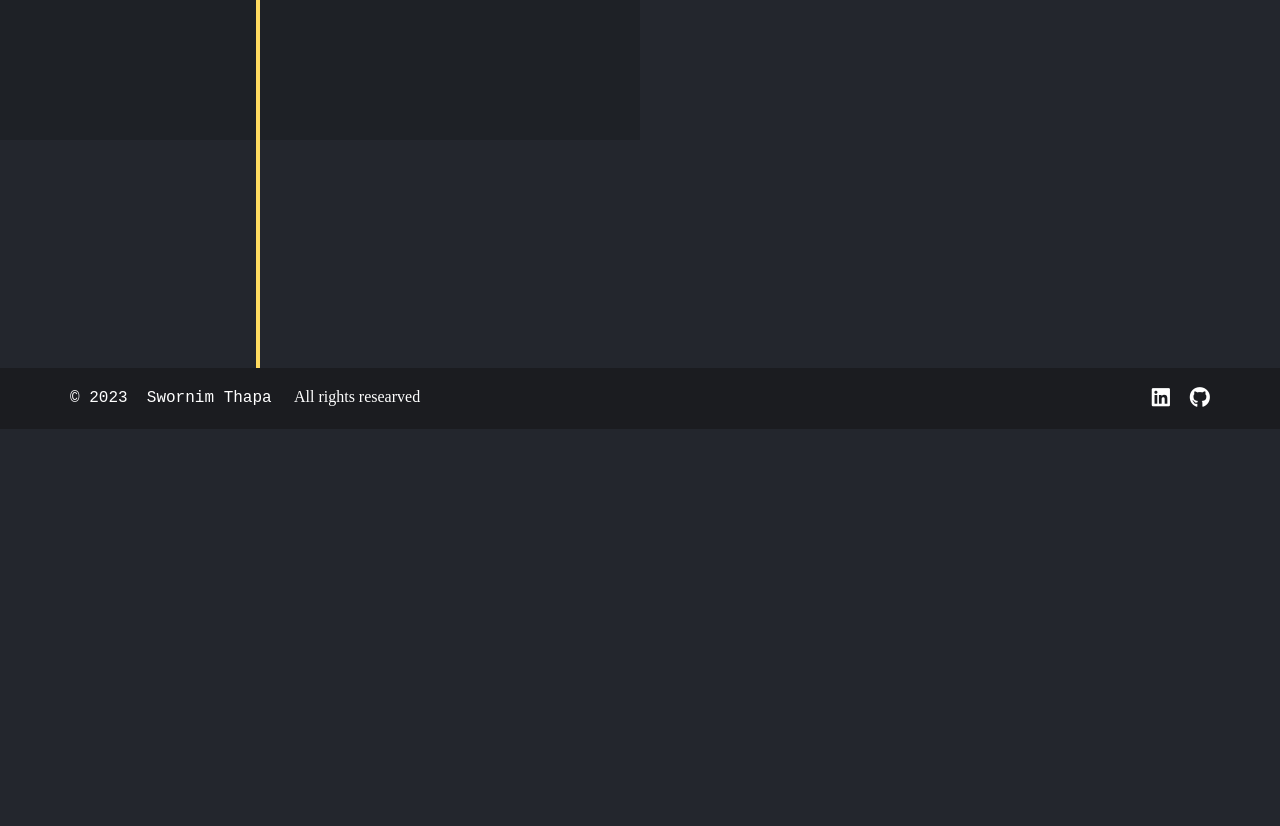
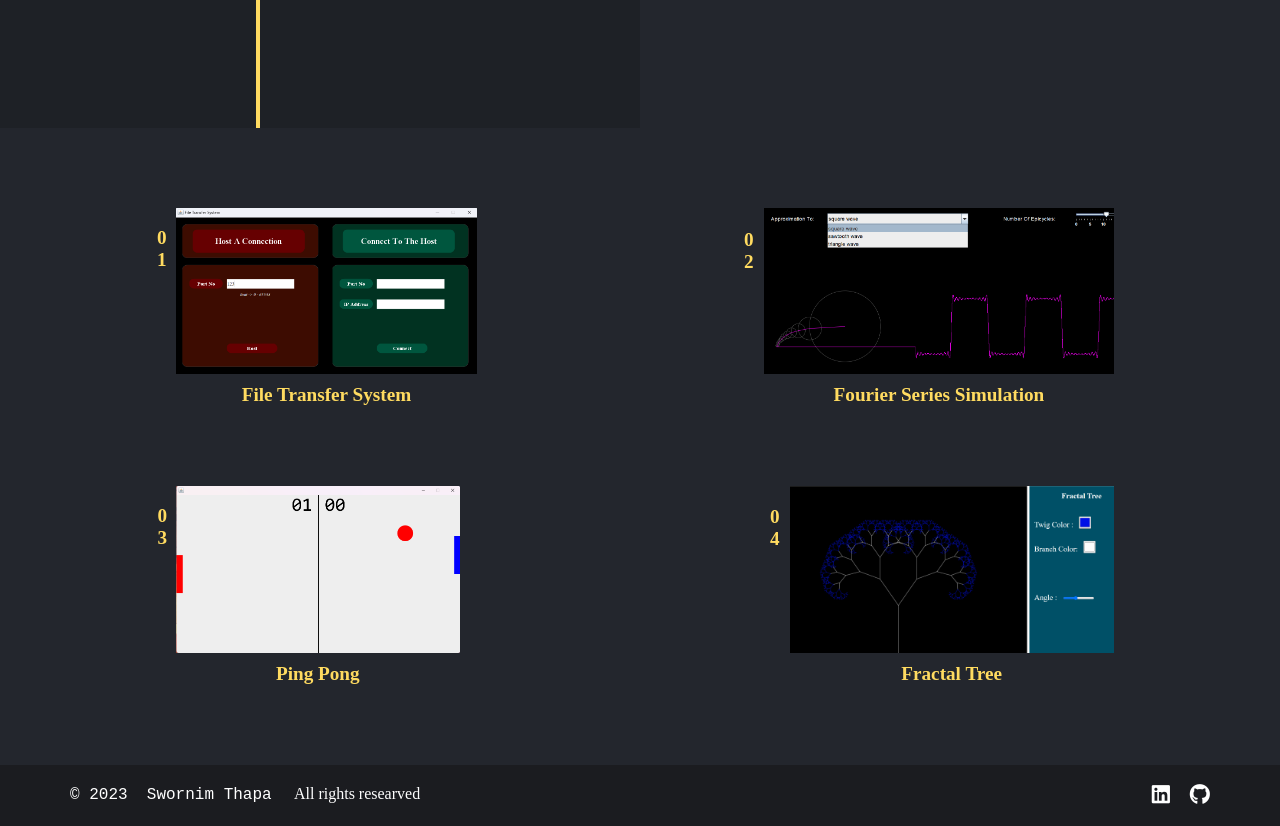
Before and after one commit to swornimthapa/portfolio, a plain HTML site: page index.html in a window 1280 px wide. Shown: the part 660-1486 px from the top of the page. Before the commit the page ends 1089 px from the top, so only its background shows below. Drawn offline with Linux system fonts and the light colour scheme; some icons are missing; a web font is replaced by a local one.

Commit message:
added project section

```diff
--- a/css/navfooter.css
+++ b/css/navfooter.css
@@ -23,7 +23,6 @@ body{
     display: flex;
     flex-direction: column;
     min-height: 100vh;
-
 
 }
 .navbar{
@@ -225,12 +224,12 @@ footer{
          /* width: fit-content; */
 
     }
-    .copyright-container{
+    /* .copyright-container{
       margin: 15px;
       text-align: center;
 
 
-    }
+    } */
     .footer-container ul li{
      margin-right: 20px;
     }
--- /dev/null
+++ b/css/projectsstyle.css
@@ -0,0 +1,83 @@
+.project-section{
+    background-color: rgb(35 38 45);
+    /* height: 100vh; */
+}
+
+.project-main-container{
+    display: flex;
+    justify-content: space-between;
+    padding: 0 15vw;
+    padding-top:10vh
+
+}
+.project-main-container.second{
+    padding-bottom: 10vh;
+}
+.project-container{
+    color:rgb(255 219 96);
+    display: flex;
+    font-size: 3vmax;
+
+}
+.project-child-container{
+    display: flex;
+    flex-direction: column;
+    align-items: center;
+
+}
+.project-container img{
+    /* height: 13vw; */
+    height: 13vmax;
+}
+.project-container h1{
+    margin-top: 10px;
+    font-size: 0.5em;
+}
+.project-container .project-number{
+    display: flex;
+    flex-direction: column;
+    padding: 3%;
+    /* font-size: 3em; */
+}
+
+
+
+/* Responsive code for project container */
+@media only screen and (max-width: 1300px ){
+    .project-container img{
+        /* height: 150px; */
+    }
+
+    .project-main-container{
+        padding: 0 13vw;
+        padding-top:10vh
+    }
+    .project-container{
+        display: flex;
+        justify-content: flex-end;
+
+    }
+}
+
+
+/* drop down button appears */
+@media only screen and (max-width: 1070px ){
+
+
+    .project-main-container{
+        padding: 0 11vw;
+        padding-top:10vh
+    }
+    .project-main-container{
+        flex-direction: column;
+    }
+    .project-container.second{
+        margin-top: 10vh;
+    }
+}
+
+@media only screen and (max-width: 1060px ){
+    .project-container img{
+        /* height: 13vh; */
+    }
+}
--- a/css/style.css
+++ b/css/style.css
@@ -19,9 +19,11 @@
 
 
 .home-section{
+    height: 70vh;
     display: flex;
     margin: 0 20vw;
     margin-top: 20vh;
+    overflow: hidden;
 
 }
  .mouse{
--- a/index.html
+++ b/index.html
@@ -43,8 +43,9 @@
       referrerpolicy="no-referrer"
     />
 
+    <link rel="stylesheet" href="./css/navfooter.css" />
     <link rel="stylesheet" href="./css/style.css" />
-    <link rel="stylesheet" href="./css/navfooter.css" />
+    <link rel="stylesheet" href="./css/projectsstyle.css" />
   </head>
   <body>
     <section class="background">
@@ -53,7 +54,6 @@
         <div class="right-div"></div>
       </div>
     </section>
-
 
     <header>
       <nav class="navbar">
@@ -101,31 +101,90 @@
         <i class="fa-solid fa-computer-mouse"></i>
       </div>
       <section class="home-section">
-
         <div class="line"></div>
-        <div  class="intro-container">
+        <div class="intro-container">
           <h1 class="start">start</h1>
-          <h1>Hi, my name is <span style="color: rgb(255 219 96);">Swornim Thapa</span></h1>
+          <h1>
+            Hi, my name is
+            <span style="color: rgb(255 219 96)">Swornim Thapa</span>
+          </h1>
           <h1>I <span>design</span> and develop websites</h1>
-          <h1 class="start" style="margin-top: 30px;">Let me show you.......</h1>
+          <h1 class="start" style="margin-top: 30px">Let me show you.......</h1>
           <button type="button">See my work</button>
-
         </div>
       </section>
 
-      <!-- <section class="home-section">
-        <div class="background-text">
-          <h1>Swornim</h1>
-          <i class="fa-solid fa-hat-cowboy"></i>
-        </div>
-        <div class="home-intro-container">
-          <h1>HI,</h1>
-          <h1>my name is swornim thapa</h1>
-      </div>
+      <!-- project section -->
+      <!-- <section class="project-section">
+
+          <div class=".projectsectionline-container">
+            <div class="projectsection-line"></div>
+          </div>
+          <div class="all-projects-container">
+            <div class="box1">
+              <div class="project-container image1">
+                <img src="./images/1.png" alt="file-transefer-picture" />
+                <h1>01 FIle Transfer System</h1>
+              </div>
+            </div>
+
+            <div class="box2">
+              <div class="project-container image2" >
+                <img src="./images/1.png" alt="file-transefer-picture" />
+                <h1>01 FIle Transfer System</h1>
+              </div>
+
+              <div class="project-container image3">
+                <img src="./images/fourierseries.png" alt="file-transefer-picture" />
+                <h1>01 FIle Transfer System</h1>
+              </div>
+
+              <div class="project-container image4">
+                <img src="./images/fractaltree.png" alt="file-transefer-picture" />
+                <h1>01 FIle Transfer System</h1>
+              </div>
+
+            </div>
+
+          </div>
       </section> -->
 
+      <section class="project-section">
+        <div class="project-main-container">
+          <div class="project-container">
+            <h1 class="project-number"><span>0</span><span>1</span></h1>
+            <div class="project-child-container">
+              <img src="./images/1.png" alt="file-transfer-system" />
+              <h1>File Transfer System</h1>
+            </div>
+          </div>
 
+          <div class="project-container second">
+            <h1 class="project-number"><span>0</span><span>2</span></h1>
+            <div class="project-child-container">
+              <img src="./images/fourierseries.png" alt="fourierseries" />
+              <h1>Fourier Series Simulation</h1>
+            </div>
+          </div>
+        </div>
 
+        <div class="project-main-container second">
+          <div class="project-container">
+            <h1 class="project-number"><span>0</span><span>3</span></h1>
+            <div class="project-child-container">
+              <img src="./images/ping-pong.png" alt="ping-pong.png" />
+              <h1>Ping Pong</h1>
+            </div>
+          </div>
+
+             <div class="project-container second">
+              <h1 class="project-number"><span>0</span><span>4</span></h1>
+            <div class="project-child-container">
+              <img src="./images/fractaltree.png" alt="fractaltree.png" />
+              <h1>Fractal Tree</h1>
+            </div>
+        </div>
+      </section>
     </main>
 
     <footer>
```
